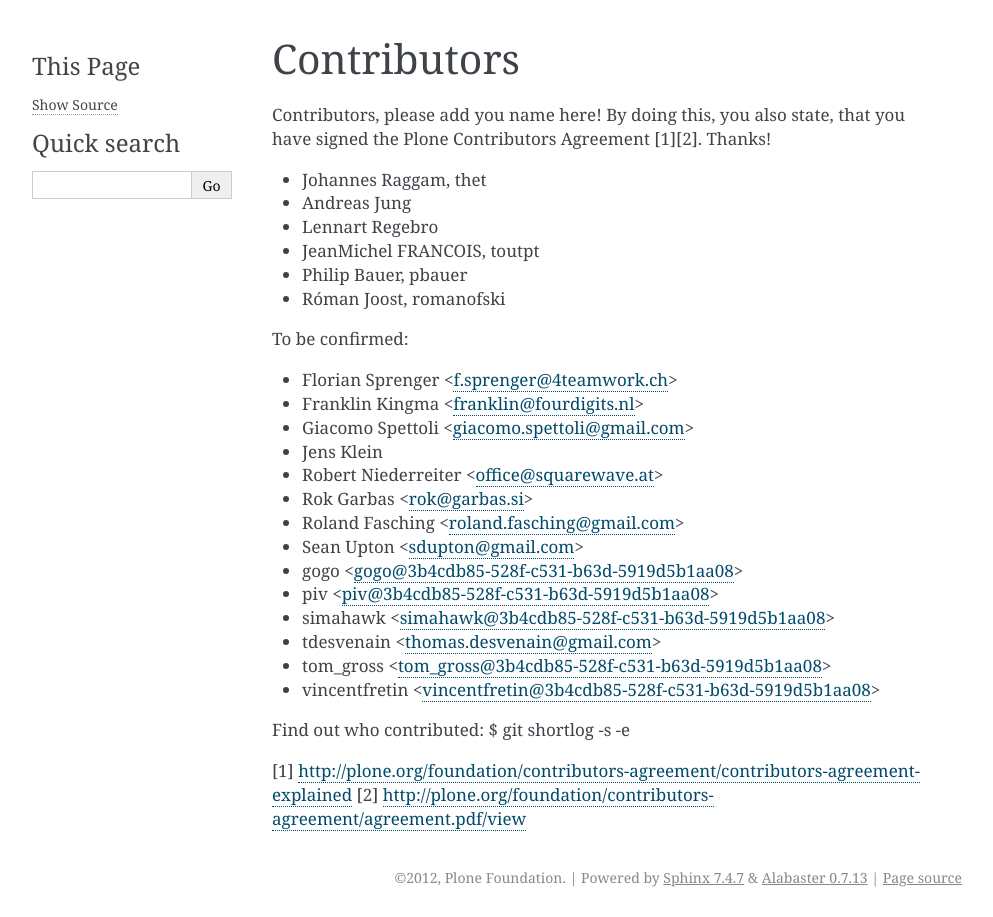
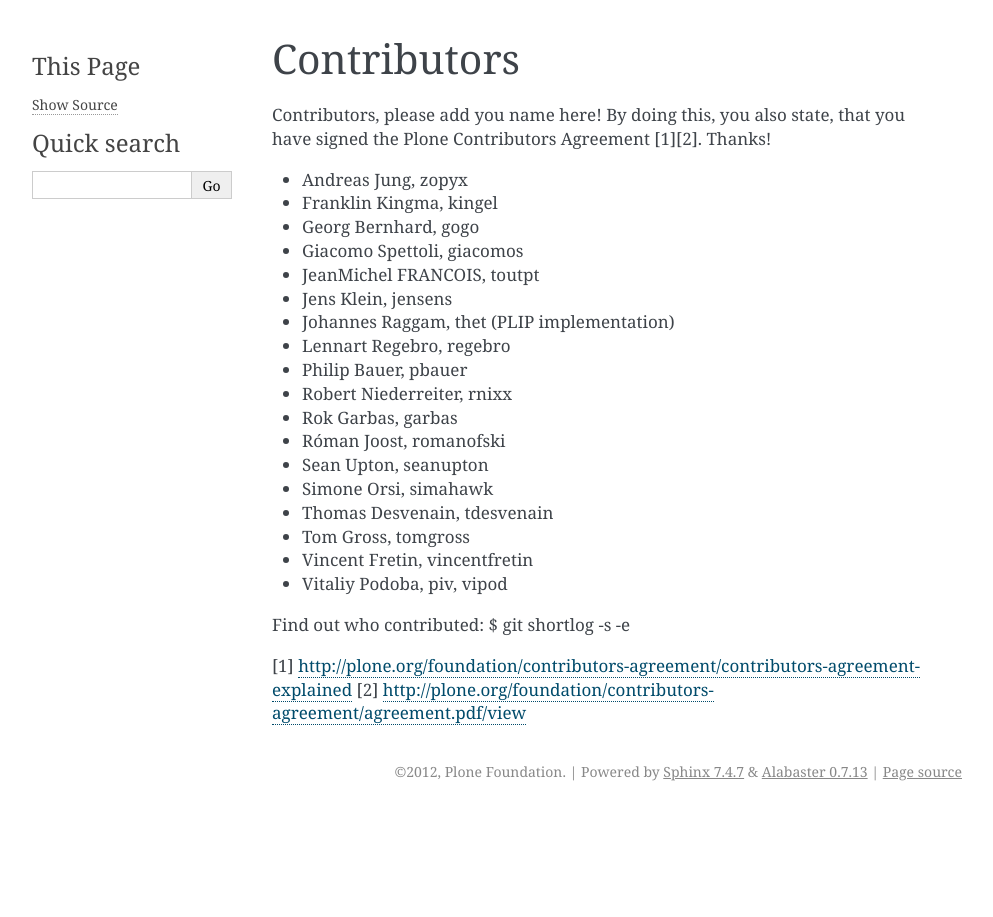
Before and after one commit to plone/plone.app.event, a Sphinx documentation site: the page built from docs/contributors.rst, in a window 1280 px wide. Shown: the whole page, without its empty margins (148-1141 px from the left). Built offline with Sphinx 7.4.7, drawn with Linux system fonts in a browser that asks for light colours.

Commit message:
cleaning up contributors file

```diff
--- a/docs/contributors.rst
+++ b/docs/contributors.rst
@@ -4,30 +4,25 @@
 Contributors, please add you name here! By doing this, you also state, that you
 have signed the Plone Contributors Agreement [1][2]. Thanks!
 
-- Johannes Raggam, thet
-- Andreas Jung
-- Lennart Regebro
+- Andreas Jung, zopyx
+- Franklin Kingma, kingel
+- Georg Bernhard, gogo
+- Giacomo Spettoli, giacomos
 - JeanMichel FRANCOIS, toutpt
+- Jens Klein, jensens
+- Johannes Raggam, thet (PLIP implementation)
+- Lennart Regebro, regebro
 - Philip Bauer, pbauer
+- Robert Niederreiter, rnixx
+- Rok Garbas, garbas
 - Róman Joost, romanofski
+- Sean Upton, seanupton
+- Simone Orsi, simahawk
+- Thomas Desvenain, tdesvenain
+- Tom Gross, tomgross
+- Vincent Fretin, vincentfretin
+- Vitaliy Podoba, piv, vipod
 
-
-To be confirmed:
-
-- Florian Sprenger <f.sprenger@4teamwork.ch>
-- Franklin Kingma <franklin@fourdigits.nl>
-- Giacomo Spettoli <giacomo.spettoli@gmail.com>
-- Jens Klein
-- Robert Niederreiter <office@squarewave.at>
-- Rok Garbas <rok@garbas.si>
-- Roland Fasching <roland.fasching@gmail.com>
-- Sean Upton <sdupton@gmail.com>
-- gogo <gogo@3b4cdb85-528f-c531-b63d-5919d5b1aa08>
-- piv <piv@3b4cdb85-528f-c531-b63d-5919d5b1aa08>
-- simahawk <simahawk@3b4cdb85-528f-c531-b63d-5919d5b1aa08>
-- tdesvenain <thomas.desvenain@gmail.com>
-- tom_gross <tom_gross@3b4cdb85-528f-c531-b63d-5919d5b1aa08>
-- vincentfretin <vincentfretin@3b4cdb85-528f-c531-b63d-5919d5b1aa08>
 
 Find out who contributed:
 $ git shortlog -s -e
```
